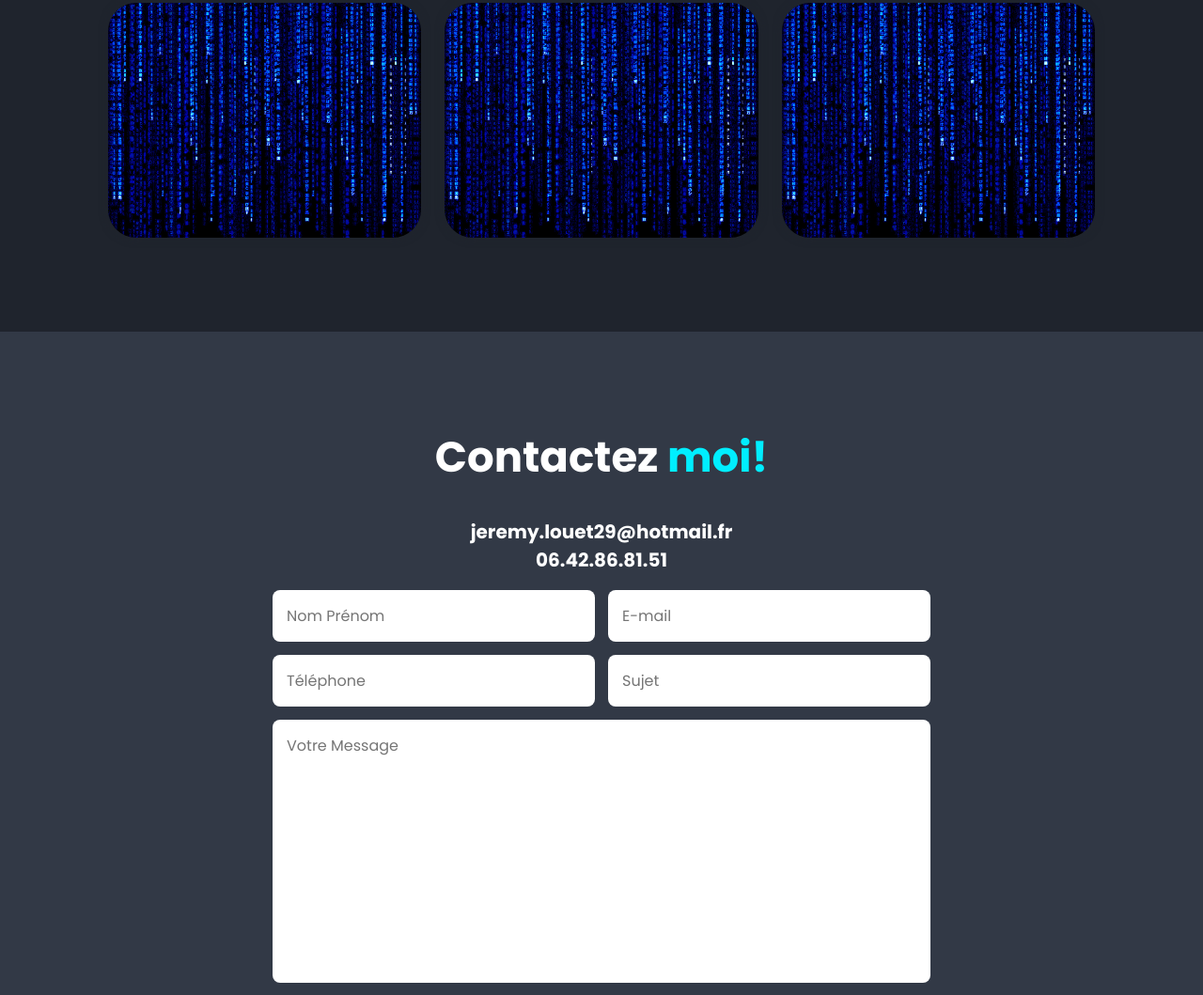
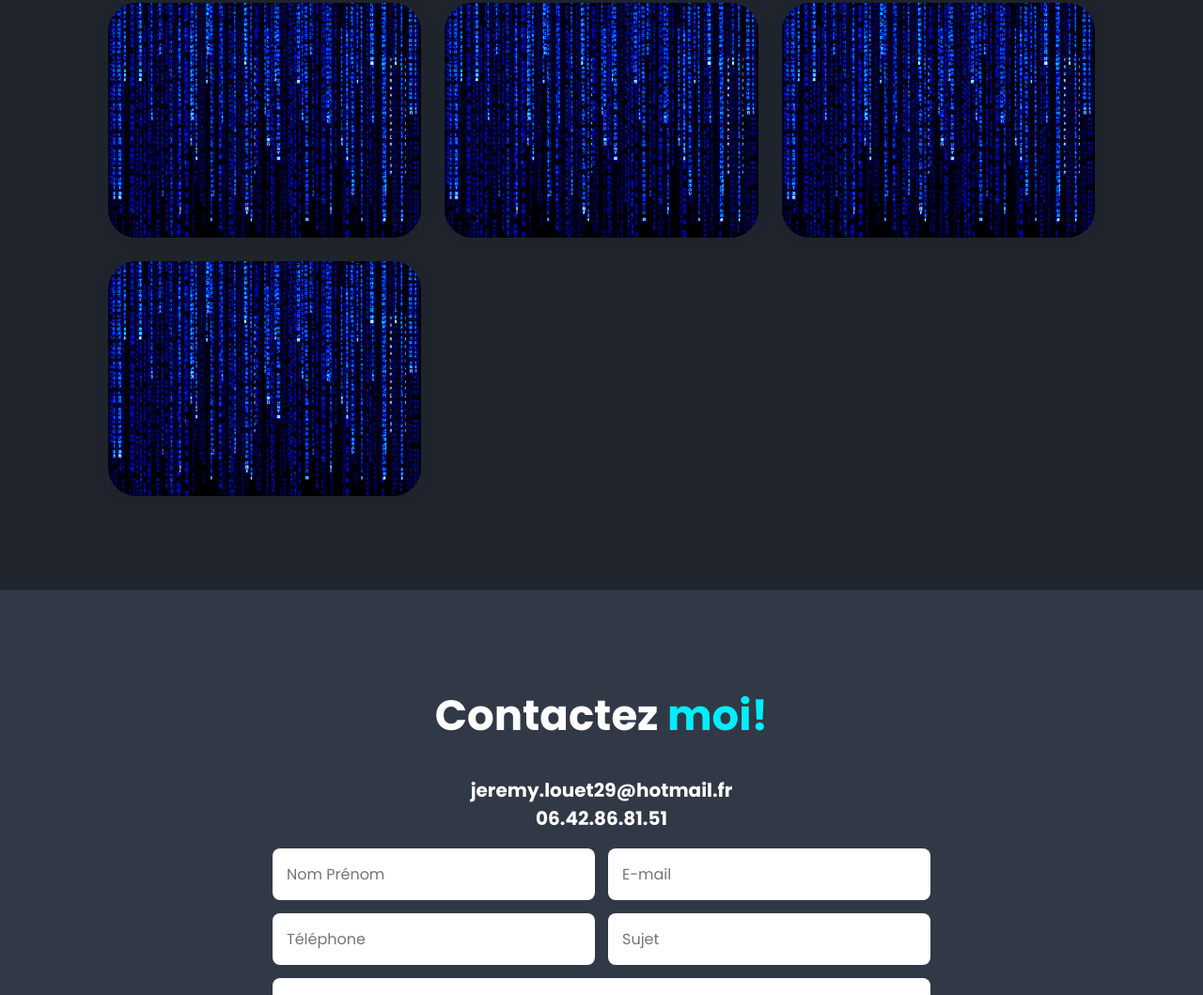
Before and after one commit to GaTcha-Sama/Portfolio-Jeremy-Louet, a plain HTML site: page index.html in a window 1280 px wide. Shown: the part 4048-5107 px from the top of the page at 94% size. Drawn offline with nearby package versions, Linux system fonts and the light colour scheme.

Commit message:
Ajout projet perso Atlas

```diff
--- a/index.html
+++ b/index.html
@@ -245,7 +245,7 @@
             <div class="portfolio-box">
                 <img src="images/LTEvra.jpg" alt="maison-jungle">
                 <div class="portfolio-layer">
-                    <i class="fa-brands fa-react" id="react"></i>
+                    <div><i class="fa-brands fa-react" id="react"></i><i class="fa-brands fa-css3-alt" id="css3"></i></div>
                     <h4>La Maison Jungle</h4>
                     <p>Site de vente de plantes</p>
                         <a href="https://github.com/GaTcha-Sama/La-Maison-Jungle" target="_blank"><i class="fa-brands fa-github"></i></a>
@@ -259,6 +259,17 @@
                     <h4>Kasa</h4>
                     <p>Site de location d'appartements</p>
                         <a href="https://github.com/GaTcha-Sama/P5-Kasa-location-immobiliere" target="_blank"><i class="fa-brands fa-github"></i></a>
+                </div>
+            </div>
+
+            <div class="portfolio-box">
+                <img src="images/LTEvra.jpg" alt="atlas">
+                <div class="portfolio-layer">
+                    <div><i class="fa-brands fa-react" id="react"></i><i class="fa-brands fa-sass" id="sass"></i></div>
+                    <h4>Atlas des sports US</h4>
+                    <p>Site web de sports américains <br>
+                    (Work in progress)</p>
+                        <a href="https://github.com/GaTcha-Sama/Atlas-des-sports-US" target="_blank"><i class="fa-brands fa-github"></i></a>
                 </div>
             </div>
         </div>
```
Also changed, not shown: english.html (+12 -1 lines).
